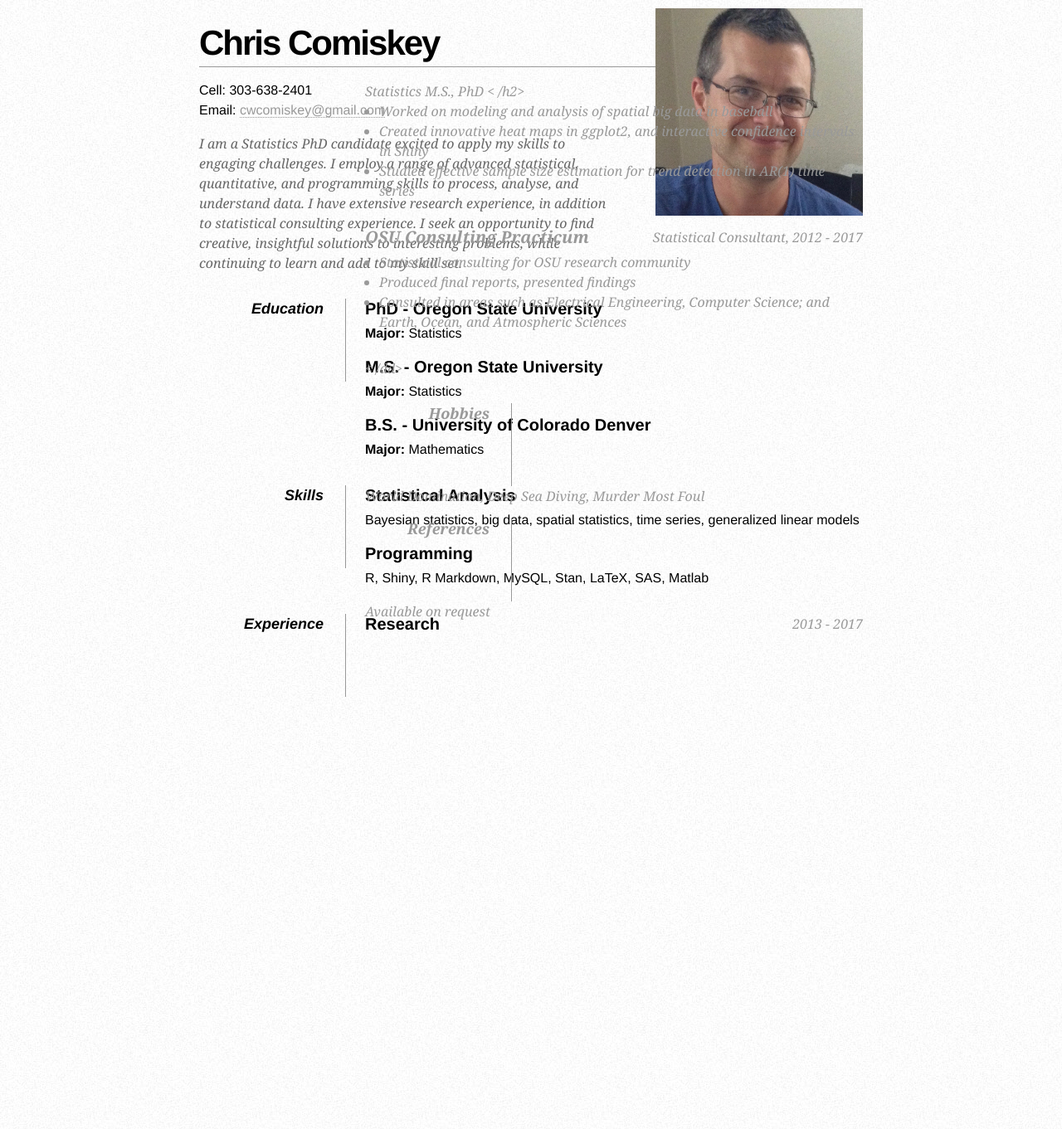
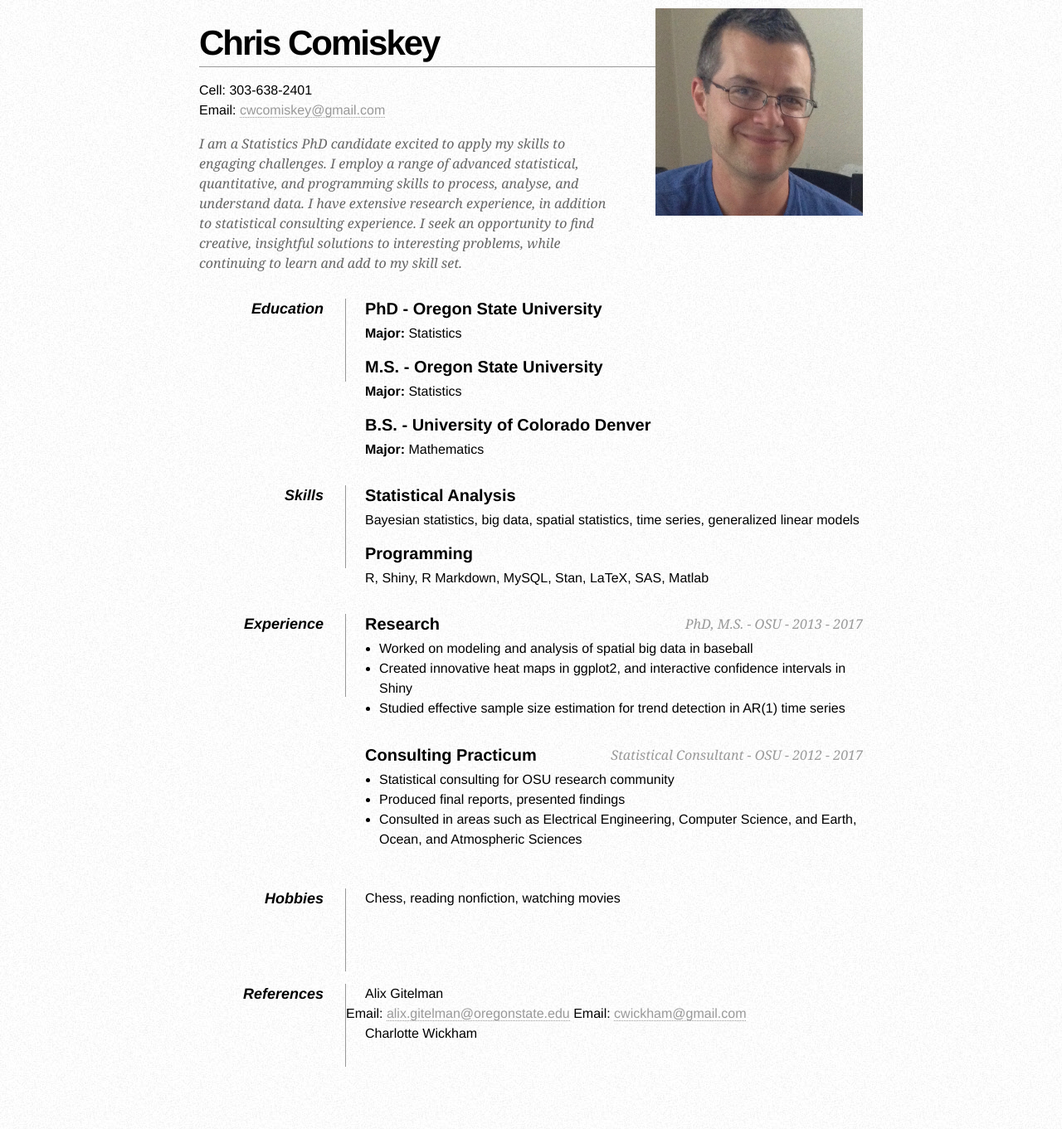
Before and after one commit to cwcomiskey/cwcomiskey.github.io, a Jekyll site: the page resume/index.html, which Jekyll copies as it is, in a window 1280 px wide. Shown: the whole page at 83% size. Built offline with Jekyll 4.4.1, drawn with Linux system fonts in a browser that asks for light colours; before the commit the page ends 900 px from its top, so only the background shows below that.

Commit message:
Update index.html

```diff
--- a/resume/index.html
+++ b/resume/index.html
@@ -93,34 +93,33 @@
 
             <dt>Experience</dt>
             <dd>
-                <h2> Research <span> Statistics M.S., PhD <span> 2013 - 2017</span>< /h2>
+                <h2>Research <span> PhD, M.S. - OSU - 2013 - 2017</span></h2>
                 <ul>
                     <li>Worked on modeling and analysis of spatial big data in baseball</li>
                     <li>Created innovative heat maps in ggplot2, and interactive confidence intervals in Shiny</li>
                     <li>Studied effective sample size estimation for trend detection in AR(1) time series</li>
                 </ul>
 
-                <h2>OSU Consulting Practicum <span> Statistical Consultant, 2012 - 2017</span></h2>
+                <h2>Consulting Practicum <span> Statistical Consultant - OSU - 2012 - 2017</span></h2>
                 <ul>
                     <li>Statistical consulting for OSU research community</li>
                     <li>Produced final reports, presented findings</li>
-                    <li>Consulted in areas such as Electrical Engineering, Computer Science;
-                         and Earth, Ocean, and Atmospheric Sciences</li>
+                    <li>Consulted in areas such as Electrical Engineering, Computer Science, and Earth, Ocean, and Atmospheric Sciences</li>
                 </ul>
-            < /dd>
-
-            <dd class="clear"></dd>
+            </dd>
 
             <dd class="clear"></dd>
 
             <dt>Hobbies</dt>
-            <dd>World Domination, Deep Sea Diving, Murder Most Foul</dd>
+            <dd>Chess, reading nonfiction, watching movies</dd>
 
             <dd class="clear"></dd>
 
             <dt>References</dt>
-            <dd>Available on request</dd>
-
+            <dd>Alix Gitelman</dd>
+             Email: <a class="email" href="mailto:alix.gitelman@oregonstate.edu">alix.gitelman@oregonstate.edu</a>
+            <dd>Charlotte Wickham</dd>
+             Email: <a class="email" href="mailto:cwickham@gmail.com">cwickham@gmail.com</a>
             <dd class="clear"></dd>
         </dl>
 
```
